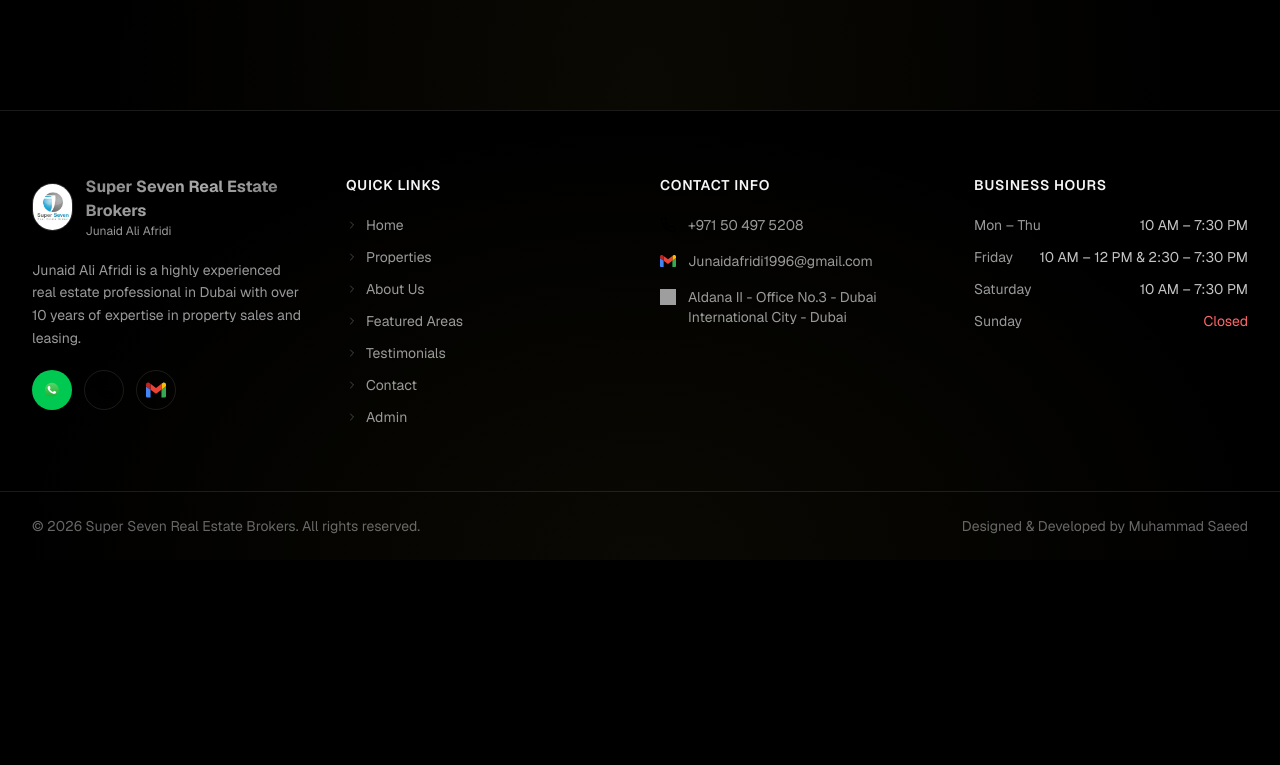
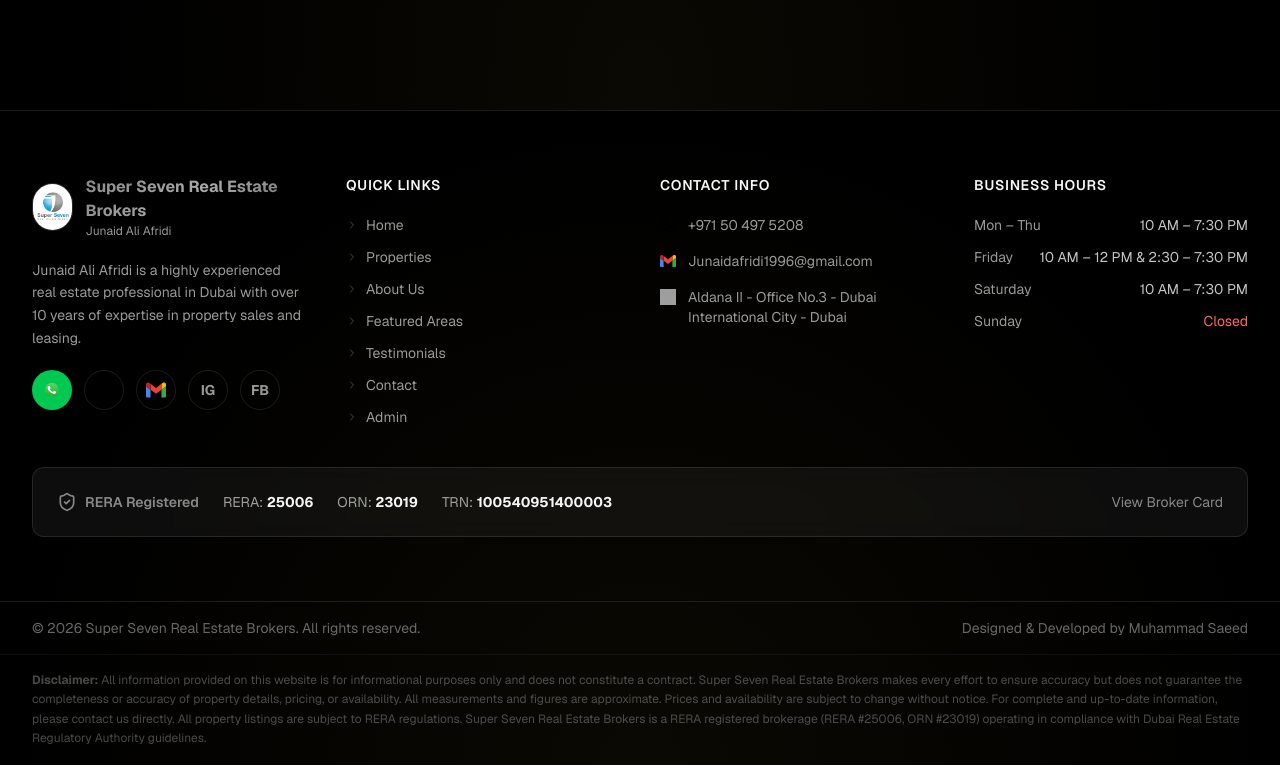
Before and after one commit to saeedark5-wq/JunaidSuperSeven, a Next.js app: page / in a window 1280 px wide. Shown: the part 7278-8043 px from the top of the page. Before the commit the page ends 7838 px from the top, so only its background shows below. Built offline with nearby package versions, Linux system fonts and the light colour scheme; grey boxes are pictures that could not be loaded.

Commit message:
Add Dubai real estate requirements: RERA credentials, legal disclaimer, social links

```diff
--- a/src/components/Footer.tsx
+++ b/src/components/Footer.tsx
@@ -1,7 +1,7 @@
 import Link from "next/link"
 import Image from "next/image"
-import { ChevronRight } from "lucide-react"
-import { COMPANY_NAME, AGENT_NAME, PHONE, EMAIL, OFFICE_ADDRESS, generateWhatsAppUrl, WHATSAPP_MESSAGE } from "@/lib/utils"
+import { ChevronRight, ShieldCheck, ExternalLink } from "lucide-react"
+import { COMPANY_NAME, AGENT_NAME, PHONE, EMAIL, OFFICE_ADDRESS, RERA_NUMBER, ORN_NUMBER, TRN_NUMBER, INSTAGRAM, FACEBOOK, generateWhatsAppUrl, WHATSAPP_MESSAGE } from "@/lib/utils"
 
 export default function Footer() {
   return (
@@ -29,26 +29,44 @@
             <p className="text-sm text-muted leading-relaxed">
               {AGENT_NAME} is a highly experienced real estate professional in Dubai with over 10 years of expertise in property sales and leasing.
             </p>
-            <div className="flex gap-3">
+              <div className="flex gap-2 sm:gap-3">
               <a
                 href={generateWhatsAppUrl(WHATSAPP_MESSAGE())}
                 target="_blank"
                 rel="noopener noreferrer"
-                className="w-10 h-10 rounded-full bg-green-500 flex items-center justify-center text-black hover:bg-green-400 transition-all"
+                className="w-9 h-9 sm:w-10 sm:h-10 rounded-full bg-green-500 flex items-center justify-center text-black hover:bg-green-400 transition-all"
               >
-                <Image src="/images/whatsapp-icon.svg" alt="WhatsApp" width={20} height={20} className="w-5 h-5" />
+                <Image src="/images/whatsapp-icon.svg" alt="WhatsApp" width={20} height={20} className="w-4 h-4 sm:w-5 sm:h-5" />
               </a>
               <a
                 href={`tel:${PHONE}`}
-                className="w-10 h-10 rounded-full border border-card-border flex items-center justify-center text-muted hover:text-gold hover:border-gold transition-all"
+                className="w-9 h-9 sm:w-10 sm:h-10 rounded-full border border-card-border flex items-center justify-center text-muted hover:text-gold hover:border-gold transition-all"
               >
-                <Image src="/images/icon-phone.svg" alt="Phone" width={20} height={20} className="w-5 h-5" />
+                <Image src="/images/icon-phone.svg" alt="Phone" width={20} height={20} className="w-4 h-4 sm:w-5 sm:h-5" />
               </a>
               <a
                 href={`mailto:${EMAIL}`}
-                className="w-10 h-10 rounded-full border border-card-border flex items-center justify-center text-muted hover:text-gold hover:border-gold transition-all"
+                className="w-9 h-9 sm:w-10 sm:h-10 rounded-full border border-card-border flex items-center justify-center text-muted hover:text-gold hover:border-gold transition-all"
               >
-                <Image src="/images/icon-email.svg" alt="Email" width={20} height={20} className="w-5 h-5" />
+                <Image src="/images/icon-email.svg" alt="Email" width={20} height={20} className="w-4 h-4 sm:w-5 sm:h-5" />
+              </a>
+              <a
+                href={INSTAGRAM}
+                target="_blank"
+                rel="noopener noreferrer"
+                className="w-9 h-9 sm:w-10 sm:h-10 rounded-full border border-card-border flex items-center justify-center text-muted hover:text-gold hover:border-gold transition-all text-xs sm:text-sm font-bold"
+                title="Instagram"
+              >
+                IG
+              </a>
+              <a
+                href={FACEBOOK}
+                target="_blank"
+                rel="noopener noreferrer"
+                className="w-9 h-9 sm:w-10 sm:h-10 rounded-full border border-card-border flex items-center justify-center text-muted hover:text-gold hover:border-gold transition-all text-xs sm:text-sm font-bold"
+                title="Facebook"
+              >
+                FB
               </a>
             </div>
           </div>
@@ -123,13 +141,43 @@
               </div>
             </div>
           </div>
+
+          <div className="lg:col-span-4">
+            <div className="glass rounded-xl p-4 sm:p-6">
+              <div className="flex flex-col sm:flex-row items-start sm:items-center gap-4 sm:gap-6">
+                <div className="flex items-center gap-2 text-gold shrink-0">
+                  <ShieldCheck className="w-5 h-5" />
+                  <span className="text-sm font-semibold">RERA Registered</span>
+                </div>
+                <div className="flex flex-wrap gap-x-6 gap-y-1 text-xs sm:text-sm text-muted">
+                  <span>RERA: <strong className="text-foreground">{RERA_NUMBER}</strong></span>
+                  <span>ORN: <strong className="text-foreground">{ORN_NUMBER}</strong></span>
+                  <span>TRN: <strong className="text-foreground">{TRN_NUMBER}</strong></span>
+                </div>
+                <Link
+                  href="/#about"
+                  className="text-xs sm:text-sm text-gold hover:underline ml-auto shrink-0"
+                >
+                  View Broker Card
+                </Link>
+              </div>
+            </div>
+          </div>
         </div>
       </div>
 
-      <div className="relative border-t border-card-border py-6">
-        <div className="max-w-7xl mx-auto px-4 sm:px-6 lg:px-8 flex flex-col sm:flex-row items-center justify-between gap-4 text-sm text-muted-strong">
+      <div className="relative border-t border-card-border py-4">
+        <div className="max-w-7xl mx-auto px-4 sm:px-6 lg:px-8 flex flex-col sm:flex-row items-center justify-between gap-3 text-xs sm:text-sm text-muted-strong">
           <p>&copy; {new Date().getFullYear()} {COMPANY_NAME}. All rights reserved.</p>
           <p>Designed &amp; Developed by Muhammad Saeed</p>
+        </div>
+      </div>
+
+      <div className="border-t border-card-border/50 py-3 sm:py-4">
+        <div className="max-w-7xl mx-auto px-4 sm:px-6 lg:px-8">
+          <p className="text-[10px] sm:text-xs text-muted-strong/70 leading-relaxed text-center sm:text-left">
+            <strong>Disclaimer:</strong> All information provided on this website is for informational purposes only and does not constitute a contract. {COMPANY_NAME} makes every effort to ensure accuracy but does not guarantee the completeness or accuracy of property details, pricing, or availability. All measurements and figures are approximate. Prices and availability are subject to change without notice. For complete and up-to-date information, please contact us directly. All property listings are subject to RERA regulations. {COMPANY_NAME} is a RERA registered brokerage (RERA #{RERA_NUMBER}, ORN #{ORN_NUMBER}) operating in compliance with Dubai Real Estate Regulatory Authority guidelines.
+          </p>
         </div>
       </div>
     </footer>
--- a/src/lib/utils.ts
+++ b/src/lib/utils.ts
@@ -12,6 +12,13 @@
 export const AGENT_NAME = "Junaid Ali Afridi"
 export const COMPANY_NAME = "Super Seven Real Estate Brokers"
 export const OFFICE_ADDRESS = "Aldana II - Office No.3 - Dubai International City - Dubai"
+export const RERA_NUMBER = "25006"
+export const ORN_NUMBER = "23019"
+export const TRN_NUMBER = "100540951400003"
+export const DTCM_NUMBER = "7791"
+export const INSTAGRAM = "https://www.instagram.com/junaidafridi.realestate/"
+export const FACEBOOK = "https://www.facebook.com/junaid.afridi.1996/"
+export const TIKTOK = "https://www.tiktok.com/@junaidafridi.realestate"
 
 export const WHATSAPP_MESSAGE = (title?: string, location?: string) =>
   `Hello Junaid Ali, I am interested in this property:\n${title || "Property"}\nLocation: ${location || "Dubai"}\nPlease share full details, availability, and viewing schedule.`
```
